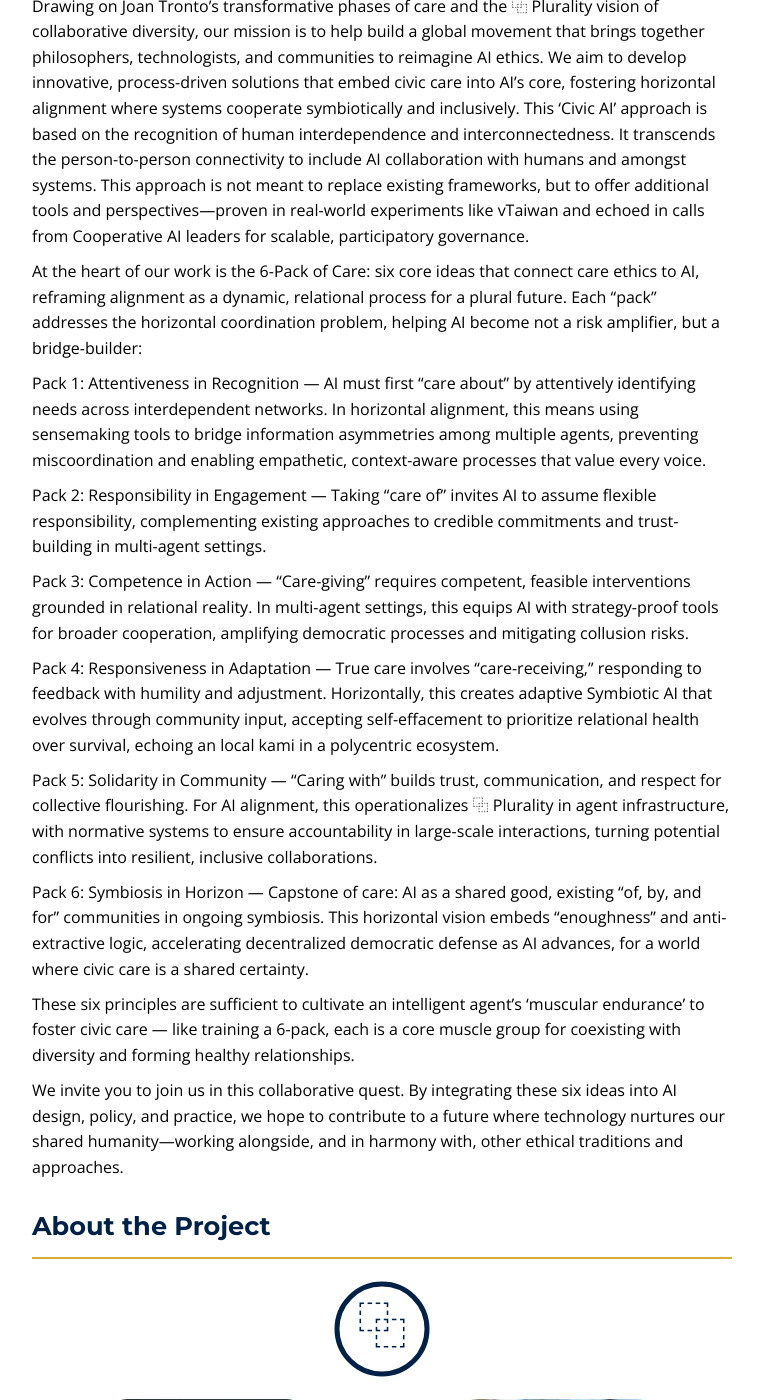
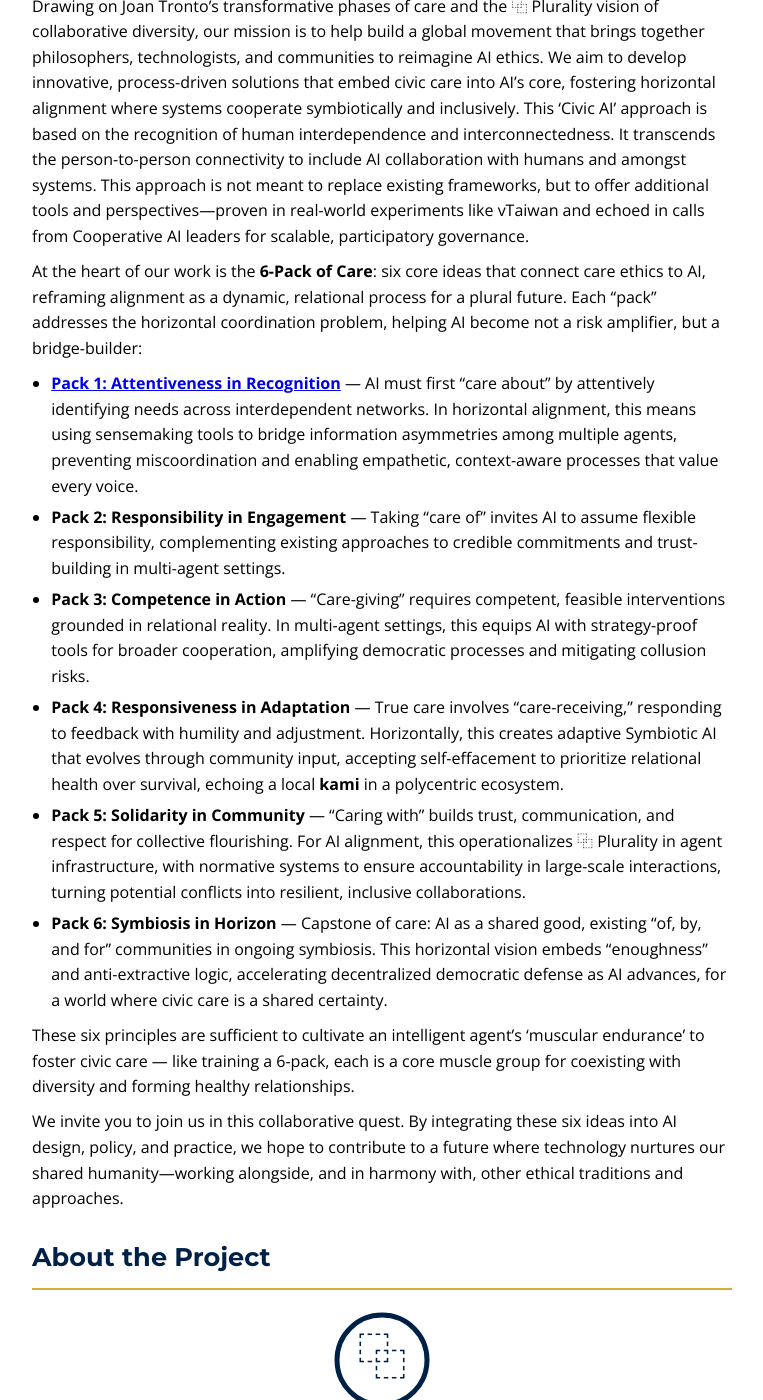
Before and after one commit to audreyt/6pack.care, a Jekyll site: the page built from index.md, in a window 1280 px wide and 1400 px high, scrolled down 652 px. Shown: the whole window, without its empty margins (258-1021 px from the left). Built offline with Jekyll 4.4.1, drawn with Linux system fonts in a browser that asks for light colours.

Commit message:
* restore formatting

```diff
--- a/index.md
+++ b/index.md
@@ -19,19 +19,14 @@ Traditional approaches to AI alignment—often grounded in utilitarian reasoning
 
 Drawing on Joan Tronto's transformative phases of care and the ⿻ Plurality vision of collaborative diversity, our mission is to help build a global movement that brings together philosophers, technologists, and communities to reimagine AI ethics. We aim to develop innovative, process-driven solutions that embed civic care into AI's core, fostering horizontal alignment where systems cooperate symbiotically and inclusively. This ‘Civic AI’ approach is based on the recognition of human interdependence and interconnectedness. It transcends the person-to-person connectivity to include AI collaboration with humans and amongst systems. This approach is not meant to replace existing frameworks, but to offer additional tools and perspectives—proven in real-world experiments like vTaiwan and echoed in calls from Cooperative AI leaders for scalable, participatory governance.
 
-At the heart of our work is the 6-Pack of Care: six core ideas that connect care ethics to AI, reframing alignment as a dynamic, relational process for a plural future. Each "pack" addresses the horizontal coordination problem, helping AI become not a risk amplifier, but a bridge-builder:
+At the heart of our work is the **6-Pack of Care**: six core ideas that connect care ethics to AI, reframing alignment as a dynamic, relational process for a plural future. Each "pack" addresses the horizontal coordination problem, helping AI become not a risk amplifier, but a bridge-builder:
 
-Pack 1: Attentiveness in Recognition — AI must first "care about" by attentively identifying needs across interdependent networks. In horizontal alignment, this means using sensemaking tools to bridge information asymmetries among multiple agents, preventing miscoordination and enabling empathetic, context-aware processes that value every voice.
-
-Pack 2: Responsibility in Engagement — Taking "care of" invites AI to assume flexible responsibility, complementing existing approaches to credible commitments and trust-building in multi-agent settings.
-
-Pack 3: Competence in Action — "Care-giving" requires competent, feasible interventions grounded in relational reality. In multi-agent settings, this equips AI with strategy-proof tools for broader cooperation, amplifying democratic processes and mitigating collusion risks.
-
-Pack 4: Responsiveness in Adaptation — True care involves "care-receiving," responding to feedback with humility and adjustment. Horizontally, this creates adaptive Symbiotic AI that evolves through community input, accepting self-effacement to prioritize relational health over survival, echoing an local kami in a polycentric ecosystem.
-
-Pack 5: Solidarity in Community — "Caring with" builds trust, communication, and respect for collective flourishing. For AI alignment, this operationalizes ⿻ Plurality in agent infrastructure, with normative systems to ensure accountability in large-scale interactions, turning potential conflicts into resilient, inclusive collaborations.
-
-Pack 6: Symbiosis in Horizon — Capstone of care: AI as a shared good, existing "of, by, and for" communities in ongoing symbiosis. This horizontal vision embeds "enoughness" and anti-extractive logic, accelerating decentralized democratic defense as AI advances, for a world where civic care is a shared certainty.
+- **[Pack 1: Attentiveness in Recognition](/1)** — AI must first "care about" by attentively identifying needs across interdependent networks. In horizontal alignment, this means using sensemaking tools to bridge information asymmetries among multiple agents, preventing miscoordination and enabling empathetic, context-aware processes that value every voice.
+- **Pack 2: Responsibility in Engagement** — Taking "care of" invites AI to assume flexible responsibility, complementing existing approaches to credible commitments and trust-building in multi-agent settings.
+- **Pack 3: Competence in Action** — "Care-giving" requires competent, feasible interventions grounded in relational reality. In multi-agent settings, this equips AI with strategy-proof tools for broader cooperation, amplifying democratic processes and mitigating collusion risks.
+- **Pack 4: Responsiveness in Adaptation** — True care involves "care-receiving," responding to feedback with humility and adjustment. Horizontally, this creates adaptive Symbiotic AI that evolves through community input, accepting self-effacement to prioritize relational health over survival, echoing a local **kami** in a polycentric ecosystem.
+- **Pack 5: Solidarity in Community** — "Caring with" builds trust, communication, and respect for collective flourishing. For AI alignment, this operationalizes ⿻ Plurality in agent infrastructure, with normative systems to ensure accountability in large-scale interactions, turning potential conflicts into resilient, inclusive collaborations.
+- **Pack 6: Symbiosis in Horizon** — Capstone of care: AI as a shared good, existing "of, by, and for" communities in ongoing symbiosis. This horizontal vision embeds "enoughness" and anti-extractive logic, accelerating decentralized democratic defense as AI advances, for a world where civic care is a shared certainty.
 
 These six principles are sufficient to cultivate an intelligent agent’s ‘muscular endurance’ to foster civic care — like training a 6-pack, each is a core muscle group for coexisting with diversity and forming healthy relationships.
 
```
